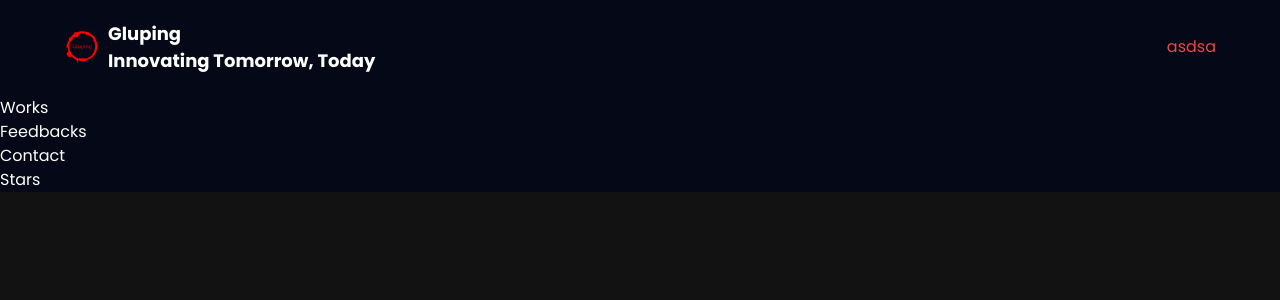
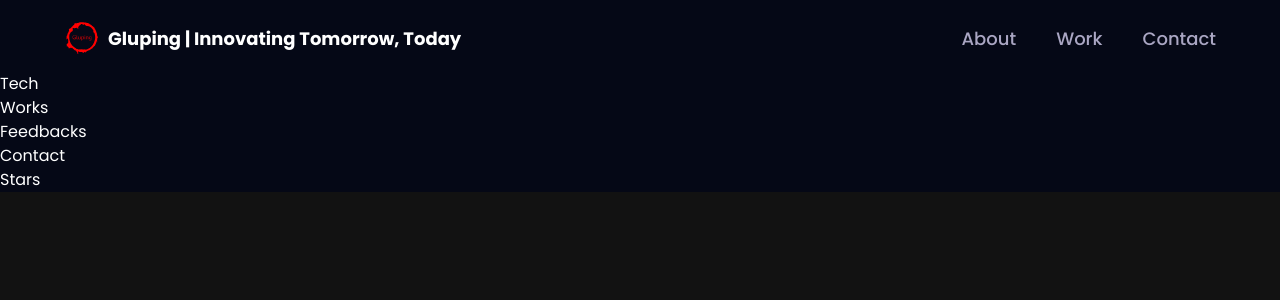
Before and after one commit to nevinsebastian/Gluping.portfolio, a React (Vite) app: page / in a window 1280 px wide. Shown: the top 300 px of the page. Built offline with nearby package versions, Linux system fonts and the light colour scheme.

Commit message:
navbar done

```diff
--- a/src/components/Navbar.jsx
+++ b/src/components/Navbar.jsx
@@ -6,7 +6,8 @@ import {logo, menu, close} from '../assets';
 
 
 const Navbar = () => {
-  const [active, setActive] = useState("")
+  const [active, setActive] = useState("");
+  const [toggle, setToggle] = useState(false)
 
   return (
     <nav className={`
@@ -23,9 +24,56 @@ const Navbar = () => {
           >
 
               <img src={logo} alt="logo" className='w-9 h-9 object-contain' />
-              <p className='text-white text-[18px] font-bold cursor-pointer'>Gluping <span className='sm:block hidden'> Innovating Tomorrow, Today</span></p>
+              <p className='text-white text-[18px] font-bold cursor-pointer flex'>
+                Gluping&nbsp;
+                <span className='sm:block hidden'>| Innovating Tomorrow, Today</span>
+              </p>
           </Link>
-          <p className='text-red-500'>asdsa</p>
+          <ul className='list-none hidden sm:flex flex-row gap-10'>
+            {navLinks.map((link) => (
+              <li
+                key={link.id}
+                className={`${
+                  active === link.title
+                    ? "text-white"
+                    : "text-secondary"
+                } hover:text-white text-[18px] font-medium cursor-pointer`}
+                onClick={() => setActive(link.title)}
+              >
+                <a href={`#${link.id}`}>{link.title}</a>
+              </li>
+            ))}
+          </ul>
+          <div className='sm:hidden flex flex-1 justify-end items-center'>
+            <img
+            src={toggle ? close : menu}
+            alt='menu'
+            className='w-[28px] h-[28px] object-contain cursor-pointer'
+            onClick={() => setToggle(!toggle) }
+            />
+            <div className={`${!toggle ? 'hidden' : 'flex'}
+            p-6 black-gradient absolute top-20 right-0 mx-4 my-2 min-w-[140px] z-10 rounded-xl`}>
+              <ul className='list-none flex justify-end items-start flex-col gap-4 '>
+            {navLinks.map((link) => (
+              <li
+                key={link.id}
+                className={`${
+                  active === link.title
+                    ? "text-white"
+                    : "text-secondary"
+                } font-poppins font-medium cursor-pointer text-[16px]`}
+                onClick={() => {
+                  setActive(link.title);
+                  setToggle(link.title);
+
+                }}
+              >
+                <a href={`#${link.id}`}>{link.title}</a>
+              </li>
+            ))}
+          </ul>
+            </div>
+          </div>
         </div>
 
     </nav>
```
